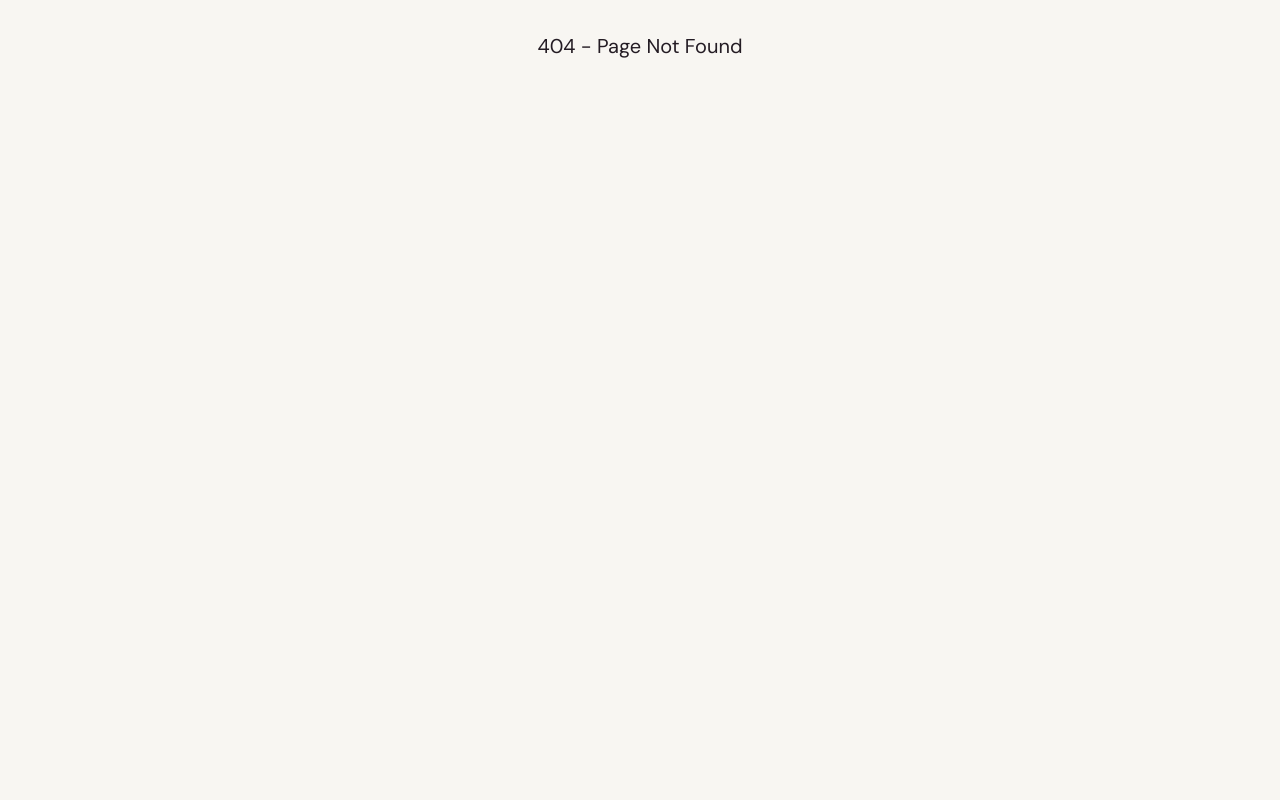
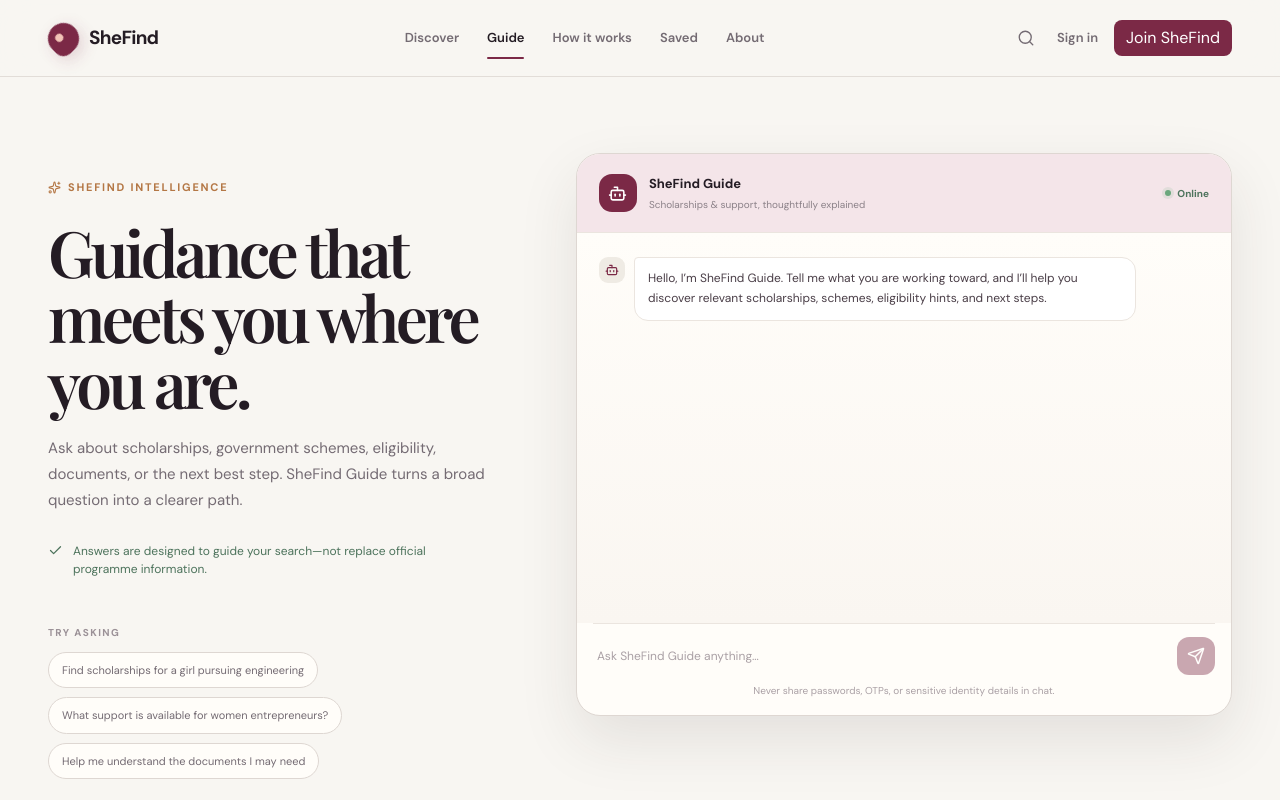
Before and after one commit to gokulrajmisox/SheFind, a React (Vite) app: page /chatbot in a window 1280 px wide. Before the commit this address had no page. Shown: the top 800 px of the page. Built offline with nearby package versions, Linux system fonts and the light colour scheme; the HTML template or start-up script is replaced by a standard one.

Commit message:
Add SheFind Gemini chatbot page

```diff
--- a/src/App.css
+++ b/src/App.css
@@ -227,3 +227,45 @@
 .load-more { display:block; margin:32px auto 0; border:1px solid #7b2946; border-radius:999px; padding:11px 18px; background:transparent; color:#7b2946; font-size:12px; font-weight:700; cursor:pointer; }
 .load-more:hover { background:#7b2946; color:#fff; }
 @media (max-width: 620px) { .filter-panel { grid-template-columns:1fr; } }
+
+/* SheFind Guide */
+.chatbot-shell { max-width:1240px; margin:0 auto; padding:76px 28px 104px; display:grid; grid-template-columns:minmax(0,.82fr) minmax(520px,1.18fr); gap:72px; align-items:start; }
+.chatbot-intro { padding-top:24px; }
+.chatbot-intro .section-kicker { display:inline-flex; align-items:center; gap:7px; }
+.chatbot-intro h1 { max-width:520px; margin:18px 0 20px; font-family:'Playfair Display', Georgia, serif; font-size:clamp(42px,5vw,68px); line-height:1.02; letter-spacing:-.06em; font-weight:600; }
+.chatbot-intro > p { max-width:470px; color:#746b73; font-size:15px; line-height:1.75; }
+.chatbot-promise { display:flex; align-items:flex-start; gap:10px; max-width:430px; margin-top:28px; color:#4d735c; font-size:12px; line-height:1.55; }
+.chatbot-promise svg { flex:none; margin-top:1px; }
+.chatbot-starters { display:grid; gap:9px; margin-top:46px; }
+.chatbot-starters > span { margin-bottom:3px; color:#9b9197; font-size:10px; font-weight:700; letter-spacing:.14em; text-transform:uppercase; }
+.chatbot-starters button { width:fit-content; max-width:100%; padding:9px 13px; border:1px solid #ded7d2; border-radius:999px; background:#fffdf9; color:#746b73; font-size:11px; text-align:left; cursor:pointer; transition:color .2s,border-color .2s,transform .2s; }
+.chatbot-starters button:hover { border-color:#c89ba7; color:#7b2946; transform:translateX(3px); }
+.chatbot-card { overflow:hidden; border:1px solid #ded7d2; border-radius:24px; background:#fffdf9; box-shadow:0 24px 60px rgba(52,35,43,.1); }
+.chatbot-card-head { display:flex; align-items:center; gap:12px; padding:20px 22px; border-bottom:1px solid #ebe5df; background:#f4e5e9; }
+.chatbot-avatar { display:grid; place-items:center; width:38px; height:38px; border-radius:13px; background:#7b2946; color:#fff; }
+.chatbot-card-head strong { display:block; color:#241c24; font-size:13px; }
+.chatbot-card-head span:not(.chatbot-status) { display:block; margin-top:3px; color:#8b8188; font-size:10px; }
+.chatbot-status { display:inline-flex; align-items:center; gap:6px; margin-left:auto; color:#4d735c; font-size:10px; font-weight:700; }
+.chatbot-status i { width:6px; height:6px; border-radius:50%; background:#6ba77d; box-shadow:0 0 0 3px rgba(107,167,125,.14); }
+.chatbot-messages { min-height:390px; max-height:520px; overflow:auto; display:grid; align-content:start; gap:18px; padding:24px 22px; background:linear-gradient(180deg,#fffdf9,#faf6f1); }
+.chat-message { display:flex; align-items:flex-start; gap:9px; max-width:88%; }
+.chat-message.user { margin-left:auto; flex-direction:row-reverse; }
+.message-icon { display:grid; place-items:center; flex:none; width:26px; height:26px; border-radius:9px; background:#efebe4; color:#7b2946; }
+.chat-message.user .message-icon { background:#7b2946; color:#fff; }
+.message-copy { padding:11px 13px; border:1px solid #ebe5df; border-radius:4px 14px 14px 14px; background:#fff; color:#4a3e47; font-size:12px; line-height:1.65; white-space:pre-wrap; }
+.chat-message.user .message-copy { border:0; border-radius:14px 4px 14px 14px; background:#7b2946; color:#fff; }
+.typing { display:flex; gap:4px; align-items:center; min-width:50px; padding:14px; }
+.typing span { width:5px; height:5px; border-radius:50%; background:#a99ba1; animation:chat-bounce 1s infinite ease-in-out; }
+.typing span:nth-child(2) { animation-delay:.15s; }.typing span:nth-child(3) { animation-delay:.3s; }
+@keyframes chat-bounce { 0%,60%,100% { transform:translateY(0); opacity:.45; } 30% { transform:translateY(-4px); opacity:1; } }
+.chatbot-composer { display:flex; align-items:flex-end; gap:10px; margin:0 16px; padding:13px 0 8px; border-top:1px solid #ebe5df; }
+.chatbot-composer textarea { flex:1; resize:none; max-height:100px; padding:10px 4px; border:0; outline:0; background:transparent; color:#241c24; font:inherit; font-size:12px; line-height:1.5; }
+.chatbot-composer textarea::placeholder { color:#aaa0a5; }
+.chatbot-composer button { display:grid; place-items:center; width:38px; height:38px; border:0; border-radius:12px; background:#7b2946; color:#fff; cursor:pointer; }
+.chatbot-composer button:disabled { opacity:.4; cursor:not-allowed; }
+.chatbot-disclaimer { margin:0; padding:0 18px 17px; color:#aaa0a5; font-size:10px; text-align:center; }
+.chatbot-error { margin:0 18px 10px; padding:10px 12px; border-radius:9px; background:#faece7; color:#a35c4d; font-size:11px; line-height:1.45; }
+.spin { animation:chat-spin .8s linear infinite; }
+@keyframes chat-spin { to { transform:rotate(360deg); } }
+@media (max-width:900px) { .chatbot-shell { grid-template-columns:1fr; gap:38px; } .chatbot-intro { padding-top:0; } .chatbot-starters { margin-top:28px; } }
+@media (max-width:620px) { .chatbot-shell { padding:52px 18px 72px; } .chatbot-card-head { padding:16px; } .chatbot-card-head span:not(.chatbot-status) { max-width:190px; line-height:1.35; } .chatbot-messages { min-height:350px; padding:18px 14px; } .chat-message { max-width:94%; } }
--- a/src/App.tsx
+++ b/src/App.tsx
@@ -11,6 +11,7 @@
 import { ForgotPassword } from './pages/ForgotPassword';
 import { AdminLogin } from './pages/AdminLogin';
 import { UserDashboard } from './pages/UserDashboard';
+import { Chatbot } from './pages/Chatbot';
 import { Opportunities } from './admin/Opportunities';
 import { AdminProtectedRoute, PublicOnlyRoute, UserProtectedRoute } from './auth/RouteGuards';
 import './App.css';
@@ -31,6 +32,7 @@
     <Route path="/" element={<AppLayout />}>
       <Route index element={<Home />} />
       <Route path="explore" element={<Explore />} />
+      <Route path="chatbot" element={<Chatbot />} />
       <Route path="opportunity/:slug" element={<OpportunityDetails />} />
       <Route path="saved" element={<Saved />} />
       <Route path="how-it-works" element={<div className="p-8 text-center text-xl">How It Works Page</div>} />
--- a/src/components/Navbar.tsx
+++ b/src/components/Navbar.tsx
@@ -7,6 +7,7 @@
 export function Navbar() {
   const navLinks = [
     { name: 'Discover', path: '/explore' },
+    { name: 'Guide', path: '/chatbot' },
     { name: 'How it works', path: '/how-it-works' },
     { name: 'Saved', path: '/saved' },
     { name: 'About', path: '/about' },
--- /dev/null
+++ b/src/pages/Chatbot.tsx
@@ -0,0 +1,68 @@
+import { useState } from 'react';
+import type { FormEvent } from 'react';
+import { Bot, Check, LoaderCircle, Send, Sparkles, UserRound } from 'lucide-react';
+import { supabase } from '@/lib/supabase';
+
+type ChatMessage = { role: 'user' | 'assistant'; content: string };
+
+const starters = [
+  'Find scholarships for a girl pursuing engineering',
+  'What support is available for women entrepreneurs?',
+  'Help me understand the documents I may need',
+];
+
+const welcome: ChatMessage = {
+  role: 'assistant',
+  content: 'Hello, I’m SheFind Guide. Tell me what you are working toward, and I’ll help you discover relevant scholarships, schemes, eligibility hints, and next steps.',
+};
+
+export function Chatbot() {
+  const [messages, setMessages] = useState<ChatMessage[]>([welcome]);
+  const [input, setInput] = useState('');
+  const [sending, setSending] = useState(false);
+  const [error, setError] = useState('');
+
+  async function sendMessage(event?: FormEvent, draft?: string) {
+    event?.preventDefault();
+    const message = (draft ?? input).trim();
+    if (!message || sending) return;
+    setInput('');
+    setError('');
+    const nextMessages = [...messages, { role: 'user' as const, content: message }];
+    setMessages(nextMessages);
+    setSending(true);
+    try {
+      const { data, error: functionError } = await supabase.functions.invoke('shefind-chatbot', {
+        body: { message, history: nextMessages.slice(-8) },
+      });
+      if (functionError) throw functionError;
+      if (!data?.reply) throw new Error('The assistant returned an empty response.');
+      setMessages(current => [...current, { role: 'assistant', content: data.reply }]);
+    } catch (requestError) {
+      setError(requestError instanceof Error ? requestError.message : 'Unable to reach SheFind Guide right now.');
+    } finally {
+      setSending(false);
+    }
+  }
+
+  return <div className="chatbot-shell">
+    <section className="chatbot-intro">
+      <span className="section-kicker"><Sparkles size={13} /> SheFind intelligence</span>
+      <h1>Guidance that meets you where you are.</h1>
+      <p>Ask about scholarships, government schemes, eligibility, documents, or the next best step. SheFind Guide turns a broad question into a clearer path.</p>
+      <div className="chatbot-promise"><Check size={15} /><span>Answers are designed to guide your search—not replace official programme information.</span></div>
+      <div className="chatbot-starters"><span>Try asking</span>{starters.map(prompt => <button key={prompt} type="button" onClick={() => void sendMessage(undefined, prompt)}>{prompt}</button>)}</div>
+    </section>
+
+    <section className="chatbot-card" aria-label="SheFind chatbot">
+      <div className="chatbot-card-head"><div className="chatbot-avatar"><Bot size={19} /></div><div><strong>SheFind Guide</strong><span>Scholarships & support, thoughtfully explained</span></div><span className="chatbot-status"><i /> Online</span></div>
+      <div className="chatbot-messages" aria-live="polite">
+        {messages.map((item, index) => <div className={`chat-message ${item.role}`} key={`${item.role}-${index}`}><div className="message-icon">{item.role === 'assistant' ? <Bot size={14} /> : <UserRound size={14} />}</div><div className="message-copy">{item.content}</div></div>)}
+        {sending && <div className="chat-message assistant"><div className="message-icon"><Bot size={14} /></div><div className="message-copy typing"><span /><span /><span /></div></div>}
+      </div>
+      {error && <p className="chatbot-error" role="alert">{error}</p>}
+      <form className="chatbot-composer" onSubmit={sendMessage}><textarea value={input} onChange={event => setInput(event.target.value)} onKeyDown={event => { if (event.key === 'Enter' && !event.shiftKey) { event.preventDefault(); void sendMessage(event); } }} placeholder="Ask SheFind Guide anything…" rows={1} aria-label="Message SheFind Guide" /><button type="submit" disabled={!input.trim() || sending} aria-label="Send message">{sending ? <LoaderCircle className="spin" size={18} /> : <Send size={18} />}</button></form>
+      <p className="chatbot-disclaimer">Never share passwords, OTPs, or sensitive identity details in chat.</p>
+    </section>
+  </div>;
+}
```
Also changed, not shown: 2 other files (tests, documents, lock files or other folders).
